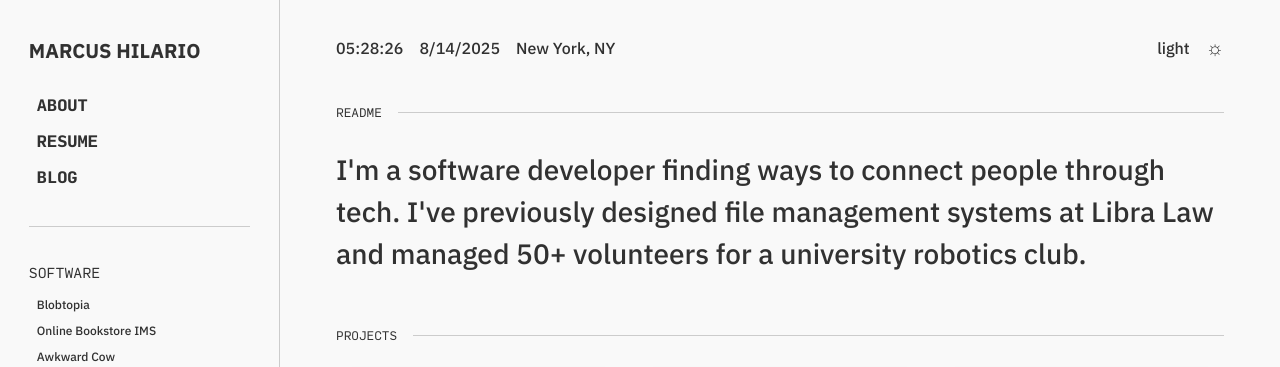
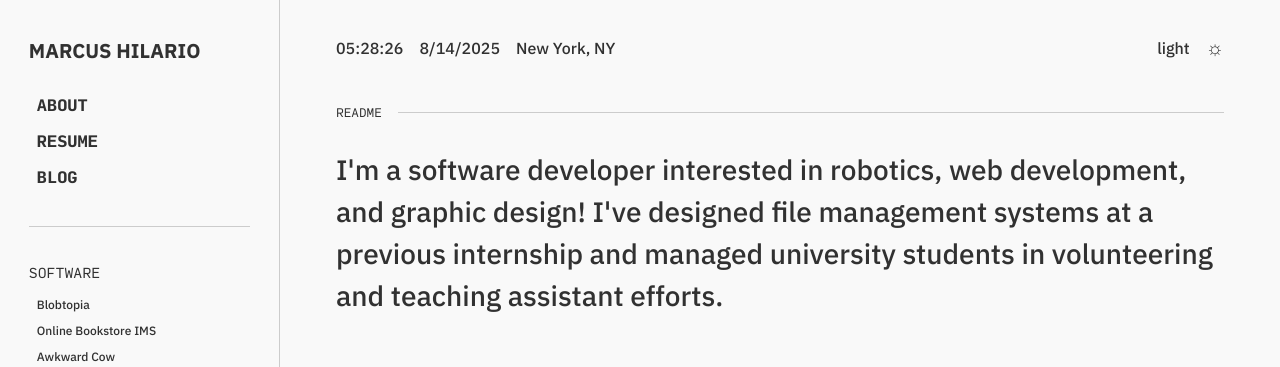
Before and after one commit to merkusvictory/marcushilario2025, a React (Vite) app: page / in a window 1280 px wide. Shown: the top 367 px of the page. Built offline with nearby package versions, Linux system fonts and the light colour scheme.

Commit message:
updated Home README

```diff
--- a/src/components/Home.jsx
+++ b/src/components/Home.jsx
@@ -61,9 +61,7 @@ const Home = () => {
             </div>
             <div className="home-readme">
                 <p>
-                    I'm a software developer finding ways to connect people through
-                    tech. I've previously designed file management systems
-                    at Libra Law and managed 50+ volunteers for a university robotics club.
+                    I'm a software developer interested in robotics, web development, and graphic design! I've designed file management systems at a previous internship and managed university students in volunteering and teaching assistant efforts.
                 </p>
             </div>
             <div className="home-divider">
```
